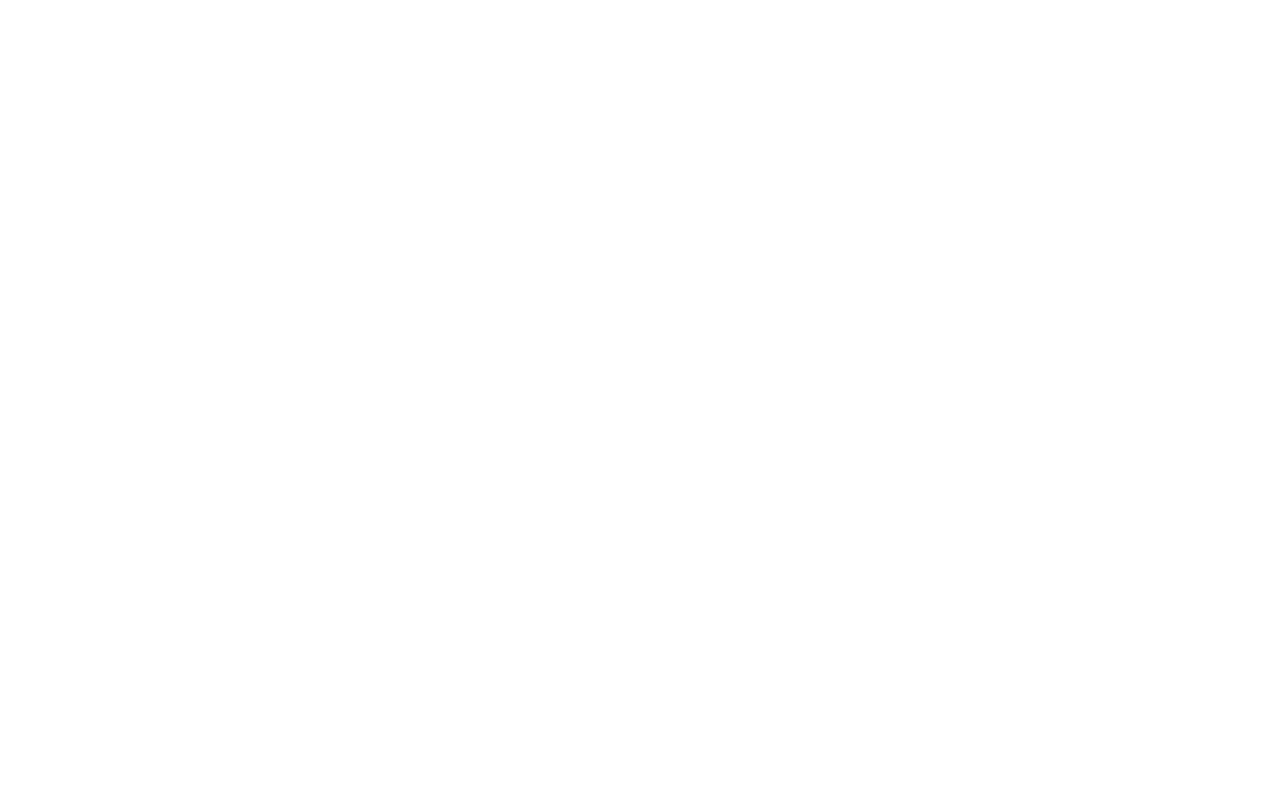
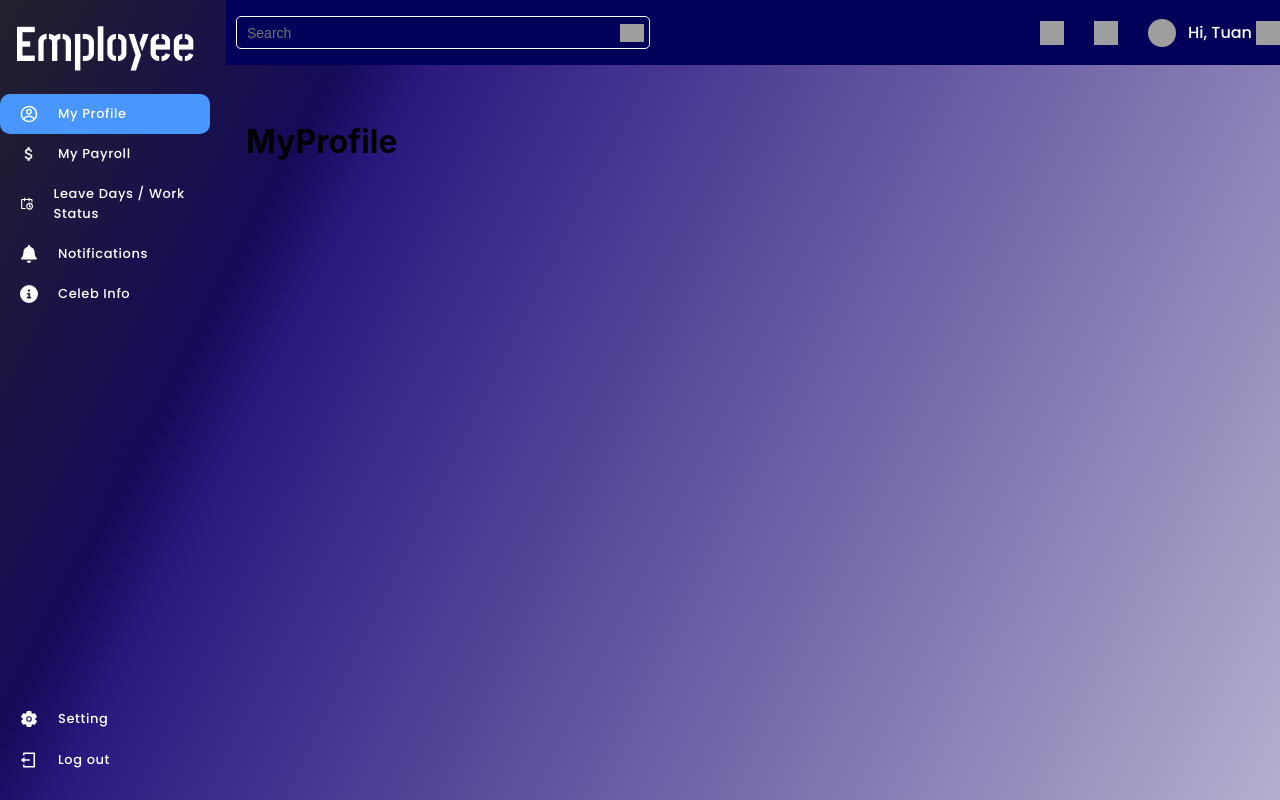
Before and after one commit to Tunita2/HR_Payroll_Dashboard, a React (Create React App) app: page /employee in a window 1280 px wide. Before the commit this address had no page. Built offline with nearby package versions, Linux system fonts and the light colour scheme; grey boxes are pictures that could not be loaded.

Commit message:
them role employee

```diff
--- a/src/App.js
+++ b/src/App.js
@@ -3,8 +3,9 @@
 import PayrollRoutes from "./Routes/PayrollRoutes";
 import AdminRoutes from "./Routes/AdminRoutes";
 import HumanResourceRoutes from "./Routes/HumanResourceRoutes";
+import EmployeeRoutes from "./Routes/EmployeeRoutes";
 import Login from "./Login/Login";
-
+import EmployeeLayout from"./layouts/LayoutEmployee"
 function App() {
   return (
     <Router>
@@ -12,6 +13,7 @@
         <>
           <Route path="/" element={<Login />} />
           {AdminRoutes()}
+          {EmployeeRoutes()}
           {PayrollRoutes()}
           {HumanResourceRoutes()}
         </>
--- a/src/Routes/EmployeeRoutes.jsx
+++ b/src/Routes/EmployeeRoutes.jsx
@@ -0,0 +1,19 @@
+import React from "react";
+import { Route } from "react-router-dom";
+import LayoutEmployee from "../layouts/LayoutEmployee";
+import MyProfile from "../components/Employee/MyProfile";
+import MyPayroll from "../components/Employee/MyPayroll";
+import LeaveWork from "../components/Employee/LeaveDays_WorkStatus";
+import Notifications from "../components/Employee/Notifications";
+import CelebInfo from "../components/Employee/CelebInfo";
+
+const EmployeeRoutes = () => [
+    <Route key="employee" path="/employee" element={<LayoutEmployee />}>
+        <Route path="my-payroll" element={<MyPayroll />} />
+        <Route path="leave-work" element={<LeaveWork />} />
+        <Route path="notifications" element={<Notifications />} />
+        <Route path="celeb-info" element={<CelebInfo />} />
+    </Route>
+];
+
+export default EmployeeRoutes;
--- /dev/null
+++ b/src/components/Employee/CelebInfo.jsx
@@ -0,0 +1,11 @@
+import React from 'react';
+
+const CelebInfo = () => {
+    return (
+        <div>
+            <h1>CelebInfo</h1>
+        </div>
+    );
+};
+
+export default CelebInfo;
--- /dev/null
+++ b/src/components/Employee/EmployeeConfig.jsx
@@ -0,0 +1,56 @@
+import { CgProfile } from "react-icons/cg";
+import { MdOutlineAttachMoney } from "react-icons/md";
+import { RiCalendarScheduleLine } from "react-icons/ri";
+import { FaBell } from "react-icons/fa";
+import { FaCircleInfo } from "react-icons/fa6";
+
+import { IoSettings } from "react-icons/io5";
+import { RiLogoutBoxLine } from "react-icons/ri";
+
+export const menuConfig = [
+    {
+        id: "myprofile",
+        icon: CgProfile,
+        text: "My Profile",
+        active: true,
+        path: "/employee",
+    },
+    {
+        id: "payroll",
+        icon: MdOutlineAttachMoney,
+        text: "My Payroll",
+        path: "/employee/my-payroll"
+    },
+    {
+        id: "leave-work",
+        icon: RiCalendarScheduleLine,
+        text: "Leave Days / Work Status",
+        path: "/employee/leave-work"
+    },
+    {
+        id: "Notifications",
+        icon: FaBell,
+        text: "Notifications",
+        path: "/employee/notifications",
+    },
+    {
+        id: "CelebInfo",
+        icon: FaCircleInfo,
+        text: "Celeb Info",
+        path: "/employee/celeb-info",
+    },
+];
+
+export const settingItems = [
+    {
+        id: "setting",
+        icon: IoSettings,
+        text: "Setting",
+    },
+    {
+        id: "logout",
+        icon: RiLogoutBoxLine,
+        text: "Log out",
+        path: "/",
+    },
+];
--- /dev/null
+++ b/src/components/Employee/LeaveDays_WorkStatus.jsx
@@ -0,0 +1,11 @@
+import React from 'react';
+
+const LeaveDays_WorkStatus = () => {
+    return (
+        <div>
+            <h1>LeaveDays_WorkStatus</h1>
+        </div>
+    );
+};
+
+export default LeaveDays_WorkStatus;
--- /dev/null
+++ b/src/components/Employee/MyPayroll.jsx
@@ -0,0 +1,11 @@
+import React from 'react';
+
+const MyPayroll = () => {
+    return (
+        <div>
+            <h1>MyPayroll</h1>
+        </div>
+    );
+};
+
+export default MyPayroll;
--- /dev/null
+++ b/src/components/Employee/MyProfile.jsx
@@ -0,0 +1,11 @@
+import React from 'react';
+
+const MyProfile = () => {
+    return (
+        <div>
+            <h1>MyProfile</h1>
+        </div>
+    );
+};
+
+export default MyProfile;
--- /dev/null
+++ b/src/components/Employee/Notifications.jsx
@@ -0,0 +1,11 @@
+import React from 'react';
+
+const Notifications = () => {
+    return (
+        <div>
+            <h1>Notifications</h1>
+        </div>
+    );
+};
+
+export default Notifications;
--- a/src/layouts/LayoutEmployee.jsx
+++ b/src/layouts/LayoutEmployee.jsx
@@ -0,0 +1,36 @@
+import React from "react";
+import Sidebar from "../components/General/Sidebar";
+import Header from "../components/General/Header";
+import "../styles/GeneralStyles/Layout.css";
+import { Outlet, useLocation } from "react-router-dom";
+import { menuConfig, settingItems } from "../components/Employee/EmployeeConfig"
+import MyProfile from "../components/Employee/MyProfile";
+const LayoutAdmin = () => {
+    const location = useLocation();
+    return (
+        <div className="dashboard-layout">
+            <Sidebar
+                menuConfig={menuConfig}
+                settingItems={settingItems}
+                userRole="Employee"
+            ></Sidebar>
+            <div className="main-content">
+                <Header></Header>
+                <div className="content-body">
+
+                    {
+                        location.pathname === "/employee/my-payroll" ||
+                            location.pathname === "/employee/leave-work" ||
+                            location.pathname === "/employee/notifications" ||
+                            location.pathname === "/employee/celeb-info" ? (
+                            <Outlet />
+                        ) : (
+                            <MyProfile />
+                        )
+                    }
+                </div>
+            </div>
+        </div>
+    );
+};
+export default LayoutAdmin;
```
Also changed, not shown: 1 other file (tests, documents, lock files or other folders).
